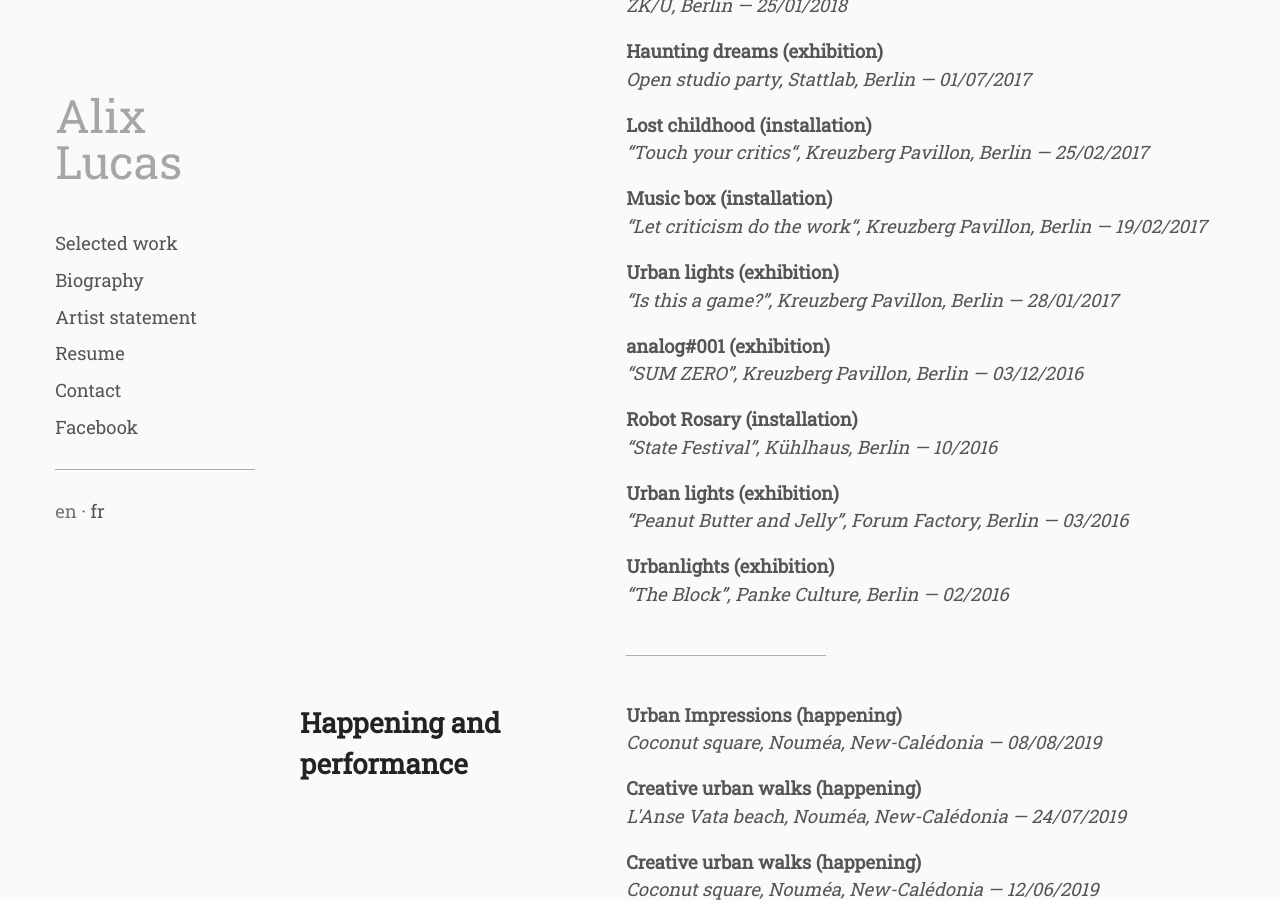
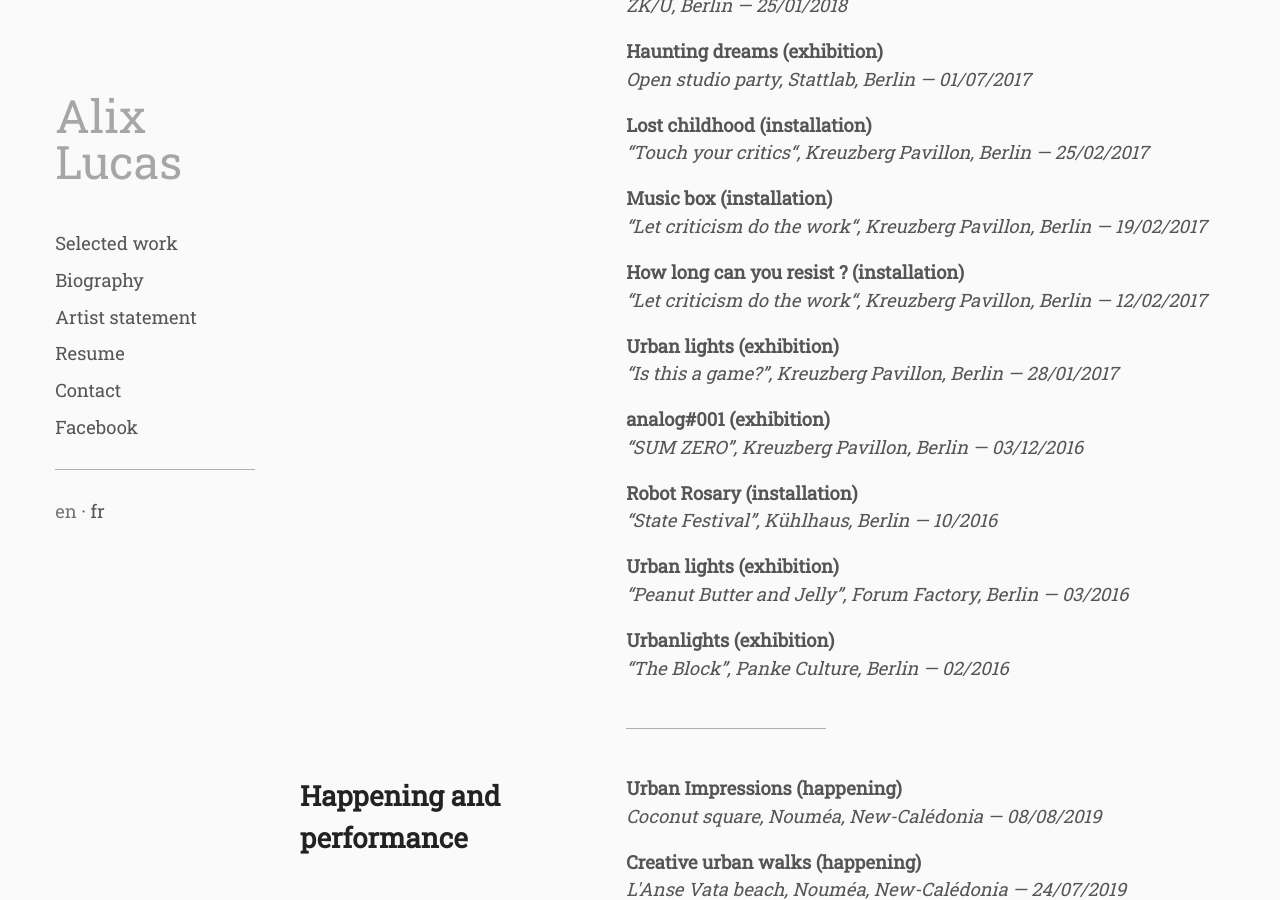
Before and after one commit to whyalix/alixlucas, a Jekyll site: the page built from pages/en/resume.html, in a window 1280 px wide and 900 px high, scrolled down 525 px. Built offline with Jekyll 4.4.1, drawn with Linux system fonts in a browser that asks for light colours.

Commit message:
Update exhibitions.yml

```diff
--- a/_data/en/exhibitions.yml
+++ b/_data/en/exhibitions.yml
@@ -22,6 +22,9 @@
 - primary: Music box (installation)
   secondary: “Let criticism do the work“, Kreuzberg Pavillon, Berlin — 19/02/2017
 
+- primary: How long can you resist ? (installation)
+  secondary: “Let criticism do the work“, Kreuzberg Pavillon, Berlin — 12/02/2017
+
 - primary: Urban lights (exhibition)
   secondary: “Is this a game?”, Kreuzberg Pavillon, Berlin — 28/01/2017
 
```
